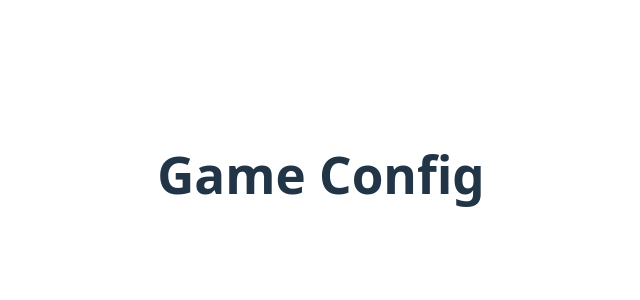
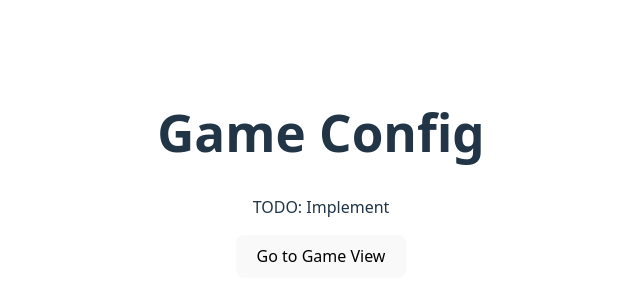
Before and after one commit to hagmannStephan/prosecco-party-vue, a Vue app: page /activity/game-config in a window 1280 px wide. Shown: the part 226-526 px from the top of the page, without its empty margins (319-959 px from the left). Built offline with nearby package versions, Linux system fonts and the light colour scheme.

Commit message:
chore: added activity-game vue

```diff
--- a/package.json
+++ b/package.json
@@ -15,6 +15,7 @@
     "vue-router": "^4.5.1"
   },
   "devDependencies": {
+    "@types/node": "^22.15.2",
     "@vitejs/plugin-vue": "^5.2.3",
     "@vue/tsconfig": "^0.7.0",
     "eslint": "^9.25.1",
@@ -23,7 +24,7 @@
     "eslint-plugin-react": "^7.37.5",
     "prettier": "^3.5.3",
     "typescript": "~5.7.2",
-    "vite": "^6.3.1",
+    "vite": "^6.3.3",
     "vite-plugin-pwa": "^1.0.0",
     "vue-tsc": "^2.2.8"
   }
--- /dev/null
+++ b/src/helpers/routerHelper.ts
@@ -0,0 +1,11 @@
+import { useRouter } from 'vue-router'
+
+export function usePushRouter() {
+  const router = useRouter()
+
+  function pushRouter(route: string) {
+    router.push({ path: route })
+  }
+
+  return pushRouter;
+}
--- a/src/views/Home.vue
+++ b/src/views/Home.vue
@@ -1,17 +1,11 @@
 <script setup lang="ts">
-import { useRouter } from 'vue-router';
+import { usePushRouter } from '../helpers/routerHelper'
 
-const router = useRouter();
-
-function pushRouter(route: string) {
-  console.log('Navigating to:', route);
-  router.push({ path: route });
-}
+const pushRouter = usePushRouter();
 </script>
 
-
 <template>
-    <button @click="pushRouter('/activity/game-config')">
-        Go to Activity Config
-    </button>
+  <button @click="pushRouter('/activity/game-config')">
+    Go to Activity Config
+  </button>
 </template>
--- a/src/views/games/activity/ActivityConfig.vue
+++ b/src/views/games/activity/ActivityConfig.vue
@@ -1,3 +1,11 @@
+<script setup lang="ts">
+import { usePushRouter } from '../../../helpers/routerHelper'
+
+const pushRouter = usePushRouter();
+</script>
+
 <template>
-    <h1>Game Config</h1>
+  <h1>Game Config</h1>
+  <p>TODO: Implement</p>
+  <button @click="pushRouter('/activity')">Go to Game View</button>
 </template>
--- /dev/null
+++ b/src/views/games/activity/ActivityGame.vue
@@ -0,0 +1,3 @@
+<template>
+  <h1>Yay! In Game view 🥳</h1>
+</template>
```
Also changed, not shown: doc-name-of-the-game/Games/Activity/Planung.md (+3 -0 lines), doc-name-of-the-game/Setup Project.md (+4 -0 lines), src/main.ts (+8 -7 lines), tsconfig.app.json (+6 -1 lines), .devcontainer/devcontainer.json, doc-name-of-the-game/.obsidian/workspace.json, src/views/App.vue (line endings or trailing spaces), 1 other file (tests, documents, lock files or other folders).
